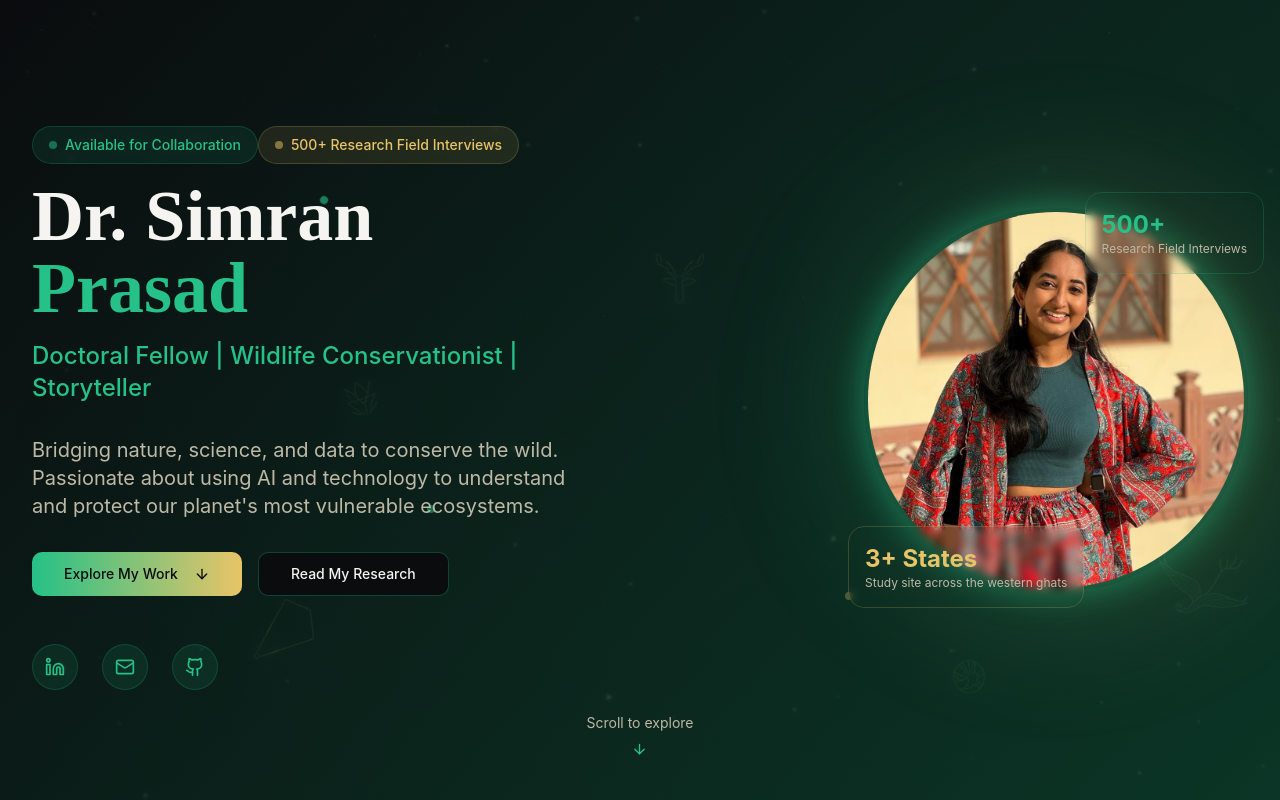
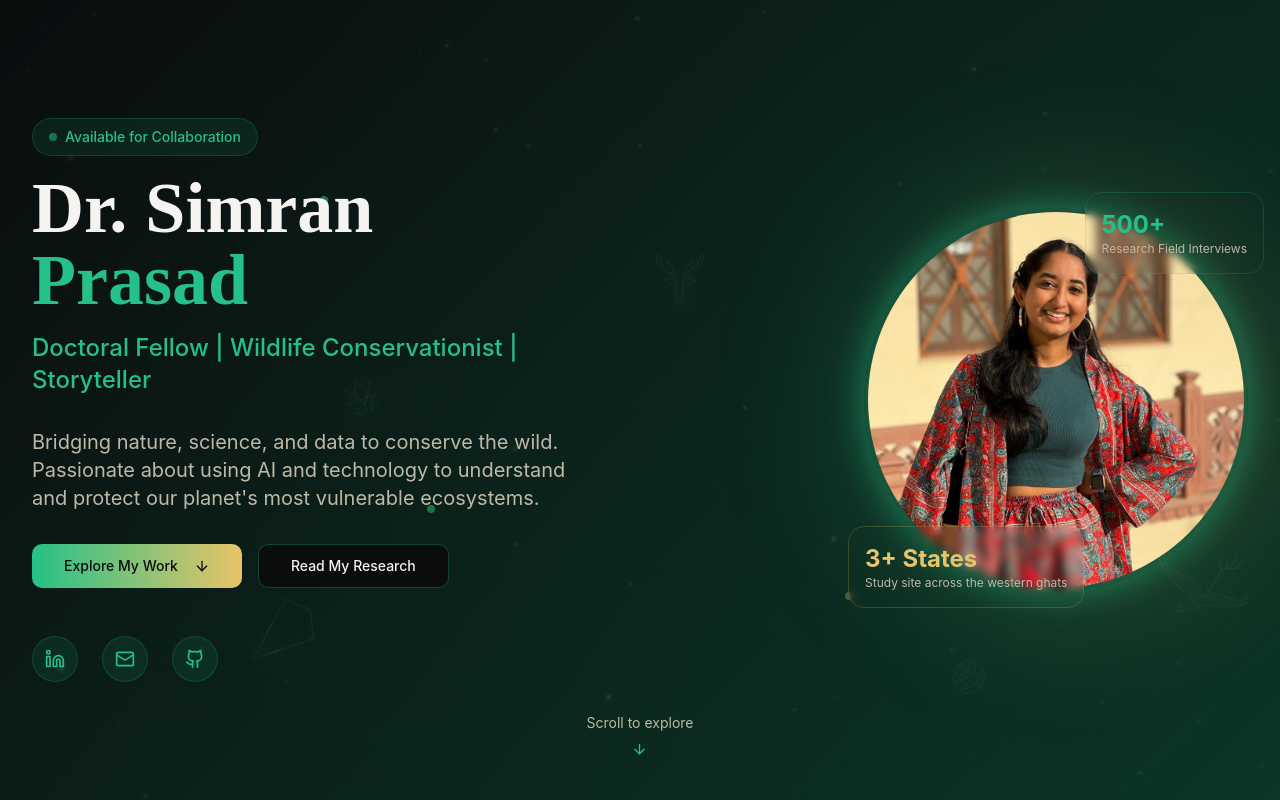
Before and after one commit to rsprasad20/simran-wild-glow, a React (Vite) app: page / in a window 1280 px wide. Shown: the top 800 px of the page. Built offline with nearby package versions, Linux system fonts and the light colour scheme.

Commit message:
Remove research field interviews badge

```diff
--- a/src/components/HeroSection.tsx
+++ b/src/components/HeroSection.tsx
@@ -36,11 +36,6 @@ const HeroSection = () => {
               <div className="inline-flex items-center gap-2 px-4 py-2 rounded-full bg-wildlife-emerald/10 border border-wildlife-emerald/20 backdrop-blur-sm">
                 <div className="w-2 h-2 bg-wildlife-emerald rounded-full animate-pulse" />
                 <span className="text-sm font-medium text-wildlife-emerald">Available for Collaboration</span>
-              </div>
-
-              <div className="inline-flex items-center gap-2 px-4 py-2 rounded-full bg-wildlife-gold/10 border border-wildlife-gold/20 backdrop-blur-sm">
-                <div className="w-2 h-2 bg-wildlife-gold rounded-full animate-pulse" />
-                <span className="text-sm font-medium text-wildlife-gold">500+ Research Field Interviews</span>
               </div>
 
               <h1 className="text-4xl md:text-6xl lg:text-7xl font-bold leading-tight">
```
